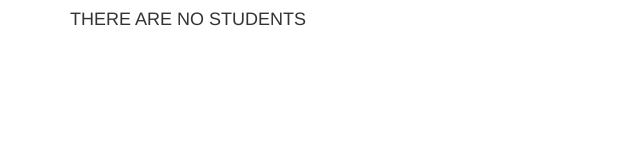
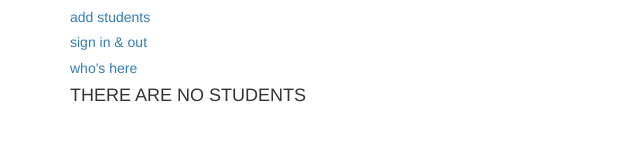
Before and after one commit to nathanhwyoung/student-sign-in_angular, a plain HTML site: page index.html at #!/signin in a window 1280 px wide. Shown: the whole page, without its empty margins (0-640 px from the left). Drawn offline with nearby package versions, Linux system fonts and the light colour scheme.

Commit message:
add links

```diff
--- a/partials/signin.html
+++ b/partials/signin.html
@@ -1,3 +1,8 @@
+<h5><a ui-sref="students">add students</a></h5>
+<h5><a ui-sref="signin">sign in & out</a></h5>
+<h5><a ui-sref="status">who's here</a></h5>
+
+
 <h4 ng-show="!students.length">There are no students</h4>
 
 <h4 ng-show="students.length">Students:</h4>
@@ -9,21 +14,3 @@
         <a ng-click="signStudentOut(item)">sign me out</a>
   </li>
 </ul>
-
-
-
-<!-- <h4 ng-show="students.length">Students who are not here:</h4>
-
-<ul>
-    <li ng-repeat="item in studentsSignedOut = (students | filter:{signedIn: false})">
-        {{ item.name }} <a ng-click="signStudentIn(item)">sign me in</a>
-  </li>
-</ul>
-
-<h4 ng-show="students.length">Students who are here:</h4>
-
-<ul>
-    <li ng-repeat="item in studentsSignedIn = (students | filter:{signedIn: true})">
-        {{ item.name }} <a ng-click="signStudentOut(item)">sign me out</a>
-  </li>
-</ul> -->
```
Also changed, not shown: partials/home.html (+0 -2 lines), partials/status.html (+6 -0 lines), partials/students.html (+5 -3 lines).
